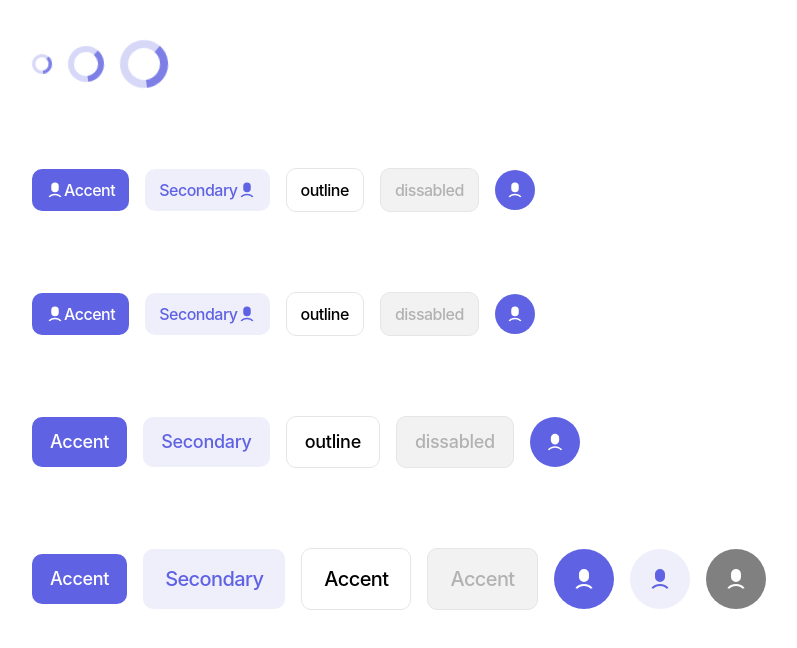
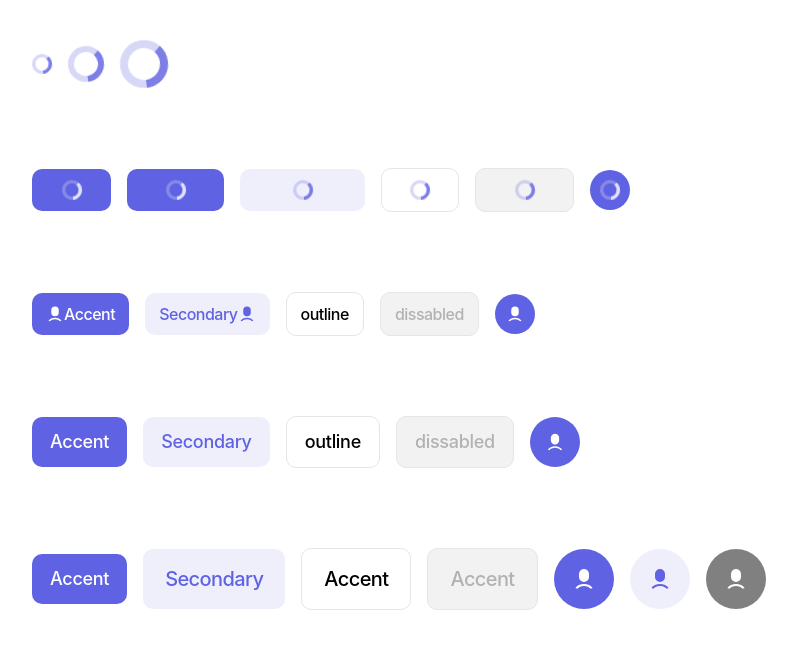
Before and after one commit to mirkobozzetto/NextJS-SandBox, a Next.js app in the folder front-end/: page / in a window 1280 px wide. Shown: the top 648 px of the page, without its empty margins (8-805 px from the left). Built offline with nearby package versions, Linux system fonts and the light colour scheme.

Commit message:
loading components fin

```diff
--- a/front-end/src/pages/index.tsx
+++ b/front-end/src/pages/index.tsx
@@ -20,19 +20,37 @@ export default function Home() {
       </div>
 
       <div className="flex items-center gap-4 p-10 ">
-        <Button size="small" icon={{ icon: RiUser6Fill }} iconPosition="left">
+        <Button isLoading size="small">
           Accent
         </Button>
-        <Button size="small" icon={{ icon: RiUser6Fill }} variant="secondary">
+        <Button
+          isLoading
+          size="small"
+          icon={{ icon: RiUser6Fill }}
+          iconPosition="left"
+        >
+          Accent
+        </Button>
+        <Button
+          isLoading
+          size="small"
+          icon={{ icon: RiUser6Fill }}
+          variant="secondary"
+        >
           Secondary
         </Button>
-        <Button size="small" variant="outline">
+        <Button isLoading size="small" variant="outline">
           outline
         </Button>
-        <Button size="small" variant="disabled" disabled>
+        <Button isLoading size="small" variant="disabled" disabled>
           dissabled
         </Button>
-        <Button size="small" variant="ico" icon={{ icon: RiUser6Fill }} />
+        <Button
+          isLoading
+          size="small"
+          variant="ico"
+          icon={{ icon: RiUser6Fill }}
+        />
       </div>
 
       <div className="flex items-center gap-4 p-10 ">
--- a/front-end/src/ui/design-system/button/Button.tsx
+++ b/front-end/src/ui/design-system/button/Button.tsx
@@ -102,7 +102,11 @@ export const Button = ({
       >
         {isLoading && (
           <div className="absolute inset-0 flex items-center justify-center">
-            <Spinner size="small" />"
+            {variant === "accent" || variant === "ico" ? (
+              <Spinner size="small" variant="white" />
+            ) : (
+              <Spinner size="small" />
+            )}
           </div>
         )}
 
```
